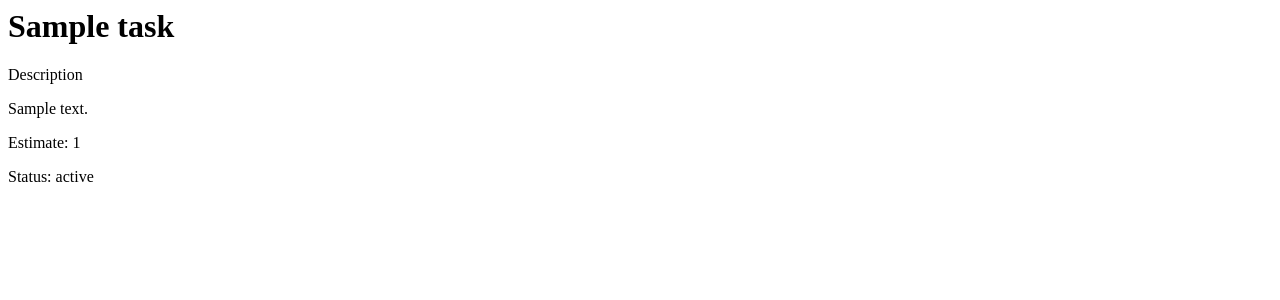
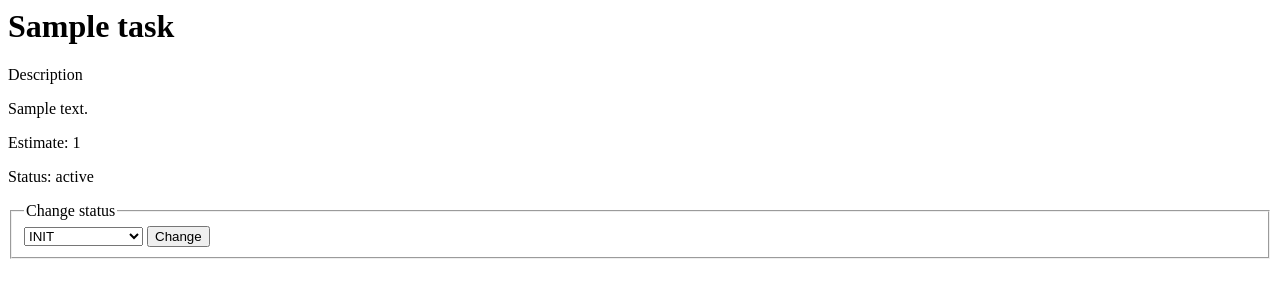
Before and after one commit to andreysvyat/python_web, a Django app: page /app/tasks/1 in a window 1280 px wide. Shown: the top 300 px of the page. Run offline with Django 4.2, Linux system fonts and the light colour scheme; tables that the repository leaves empty hold one stand-in row (values such as "Sample post").

Commit message:
add status change action

```diff
--- a/task_tracker/app/models.py
+++ b/task_tracker/app/models.py
@@ -1,4 +1,5 @@
 from django.db import models
+from django.utils.translation import gettext_lazy as text
 from django.contrib.auth.models import User
 
 
@@ -13,6 +14,7 @@ class TaskMember(models.Model):
 
 
 class Task(models.Model):
+
     created_by = models.ForeignKey(TaskMember, on_delete=models.DO_NOTHING, related_name='created_by')
     assigned_to = models.ForeignKey(TaskMember, on_delete=models.DO_NOTHING, related_name='assigned_to')
     status = models.CharField(max_length=63, default='INIT')
--- a/task_tracker/app/templates/task.html
+++ b/task_tracker/app/templates/task.html
@@ -1,9 +1,20 @@
-{% if task %}
-    <h1>{{task.name}}</h1>
+<h1>{{ task.name }}</h1>
 <div>
     <p>Description</p>
     <p>{{task.description}}</p>
 </div>
 <p>Estimate: {{task.estimate}}</p>
 <p>Status: {{task.status}}</p>
-{% endif %}
+<form action="{% url 'app:select' task.id %}" method="post">
+    {% csrf_token %}
+    <fieldset>
+        <legend>Change status</legend>
+        <select id="new_status" name="status">
+            {% for status in statuses %}
+            <option value="{{status}}" name="status">{{status}}</option>
+            {% endfor %}
+        </select>
+        {% if error_message %}<p style="{color:red}"><strong>{{ error_message }}</strong></p>{% endif %}
+        <input type="submit" value="Change">
+    </fieldset>
+</form>
--- a/task_tracker/app/templates/task_member.html
+++ b/task_tracker/app/templates/task_member.html
@@ -5,12 +5,14 @@
         <th>Id</th>
         <th>Name</th>
         <th>Estimate</th>
+        <th>Status</th>
     </tr>
     {% for task in tasks %}
     <tr>
         <td>{{task.id}}</td>
         <td><a href="{%url 'task' task.id%}">{{task.name}}</a></td>
         <td>{{task.estimate}}</td>
+        <td>{{task.status}}</td>
     </tr>
     {% endfor %}
 </table>
--- a/task_tracker/app/urls.py
+++ b/task_tracker/app/urls.py
@@ -2,11 +2,13 @@ from django.urls import path
 
 from . import views
 
+app_name = "app"
 urlpatterns = [
     path('', views.hello_world),
     path('hello', views.hello_world),
     path("headers", views.show_headers),
     path('hello/<str:name>', views.hello_name),
     path('tasks/<int:task_id>', views.task, name='task'),
+    path("tasks/<int:task_id>/select/", views.select, name='select'),
     path('task_members/<int:tm_id>/tasks', views.task_member_tasks)
 ]
--- a/task_tracker/app/views.py
+++ b/task_tracker/app/views.py
@@ -1,5 +1,6 @@
-from django.http import HttpResponse, HttpRequest, Http404
+from django.http import HttpResponse, HttpRequest, Http404, HttpResponseRedirect
 from django.shortcuts import render, get_object_or_404
+from django.urls import reverse
 
 from .models import *
 
@@ -22,10 +23,22 @@ def task(reqeust, task_id):
         t = Task.objects.get(id=task_id)
     except Task.DoesNotExist:
         raise Http404('Task member not found')
-    return HttpResponse(render(reqeust, 'task.html', {'task': t}))
+    return HttpResponse(render(reqeust, 'task.html', {'task': t, 'statuses': statuses()}))
 
 
 def task_member_tasks(req, tm_id):
     tm = get_object_or_404(TaskMember, pk=tm_id)
     assigned_tasks = Task.objects.filter(assigned_to=tm.id)
     return HttpResponse(render(req, 'task_member.html', {'task_member': tm, 'tasks': assigned_tasks}))
+
+
+def statuses():
+    return ['INIT', 'IN_PROGRESS', 'TEST', 'DONE']
+
+
+def select(req, task_id):
+    t = get_object_or_404(Task, id=task_id)
+    new_status = req.POST['status']
+    t.status = new_status
+    t.save()
+    return HttpResponseRedirect(reverse('app:task', args=(t.id,)))
```
Lines whose indentation alone changed are shown as unchanged.
